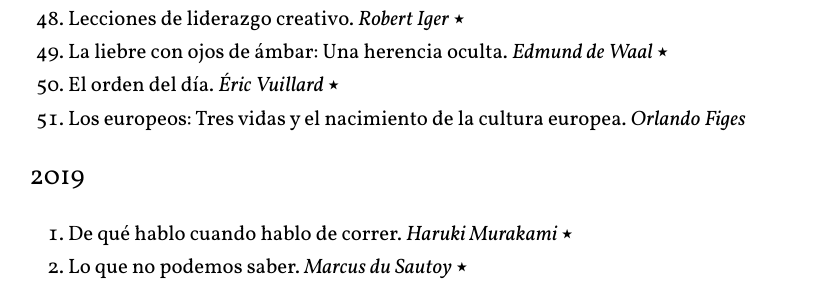
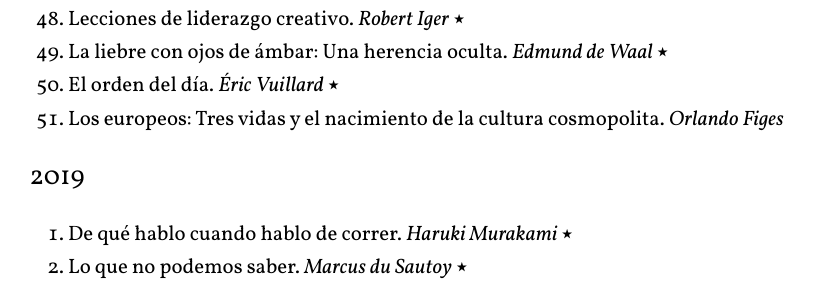
Before and after one commit to arturoherrero/arturoherrero.com, a Jekyll site: the page built from pages/books.md, in a window 1280 px wide and 900 px high, scrolled down 1748 px. Shown: the part 155-444 px from the top of the window, without its empty margins (221-1035 px from the left). Built offline with Jekyll 4.4.1, drawn with Linux system fonts in a browser that asks for light colours.

Commit message:
Fix book title

```diff
--- a/pages/books.md
+++ b/pages/books.md
@@ -60,7 +60,7 @@
 48. Lecciones de liderazgo creativo. *Robert Iger* ⭑
 49. La liebre con ojos de ámbar: Una herencia oculta. *Edmund de Waal* ⭑
 50. El orden del día. *Éric Vuillard* ⭑
-51. Los europeos: Tres vidas y el nacimiento de la cultura europea. *Orlando Figes*
+51. Los europeos: Tres vidas y el nacimiento de la cultura cosmopolita. *Orlando Figes*
 
 
 ### 2019
```
